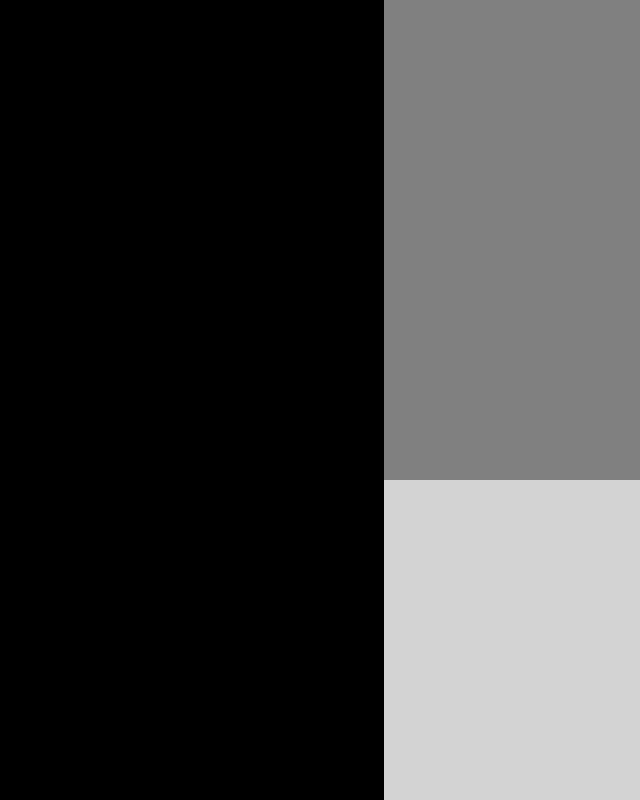
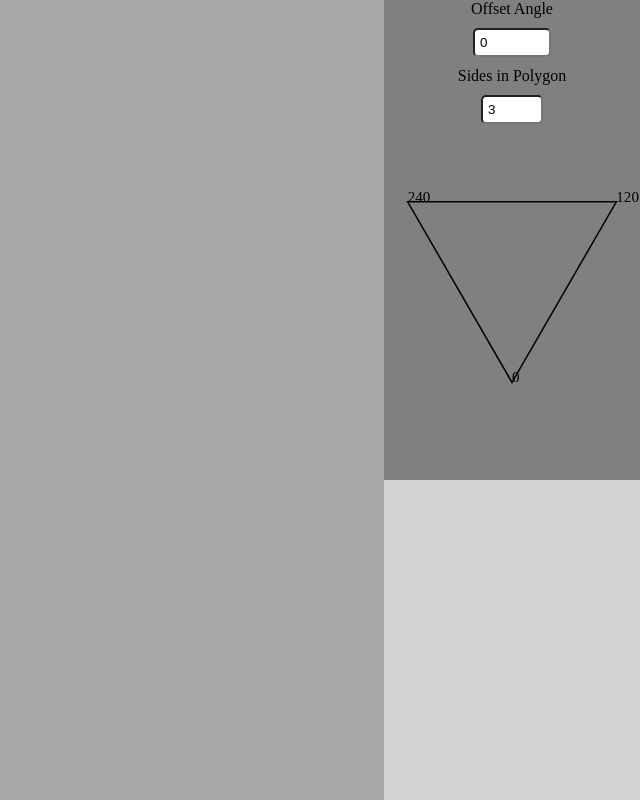
Before and after one commit to pchintalapudi/mdraw, a Vue app: page / in a window 1280 px wide. Shown: the whole page, without its empty margins (640-1280 px from the left). Built offline with nearby package versions, Linux system fonts and the light colour scheme.

Commit message:
Angle calculator helper in progress

```diff
--- a/src/components/drawer/Menu.vue
+++ b/src/components/drawer/Menu.vue
@@ -1,13 +1,16 @@
 <template>
   <aside>
-    <section></section>
+    <section>
+        <angle-calc></angle-calc>
+    </section>
     <minimap></minimap>
   </aside>
 </template>
 <script lang="ts">
 import Vue from "vue";
 import Minimap from "./widgets/Minimap.vue";
+import AngleCalc from "./widgets/AngleCalc.vue";
 export default Vue.extend({
-  components: { minimap: Minimap }
+  components: { minimap: Minimap, "angle-calc": AngleCalc }
 });
 </script>
--- /dev/null
+++ b/src/components/drawer/widgets/AngleCalc.vue
@@ -0,0 +1,69 @@
+<template>
+  <article class="angle-calc">
+    <form>
+        <label for="offset">Offset Angle</label>
+      <input type="number" name="offset" id="offset" v-model="offset" min="-360" max="360" step="5">
+      <label for="sides">Sides in Polygon</label>
+      <input type="number" name="sides" id="sides" v-model="sideCount" min="3" max="20">
+    </form>
+    <svg
+      :style="'transform:rotate(' + offset + 'deg)'"
+      viewBox="0 0 85 85"
+      preserveAspectRatio="XMidYMid"
+    >
+      <polygon :points="points"></polygon>
+      <text v-for="obj in annotations" :key="obj.style" :style="obj.style">{{obj.text}}</text>
+    </svg>
+  </article>
+</template>
+<script lang="ts">
+import Vue from "vue";
+export default Vue.extend({
+  data: function() {
+    return {
+      offset: 0,
+      sideCount: 3
+    };
+  },
+  computed: {
+    points() {
+      let points = [],
+        size = 40;
+      for (let i = 0; i < this.sideCount; i++) {
+        let str = "";
+        str += 42.5 + size * Math.sin((2 * Math.PI * i) / this.sideCount);
+        str += ",";
+        str += 42.5 + size * Math.cos((2 * Math.PI * i) / this.sideCount);
+        points.push(str);
+      }
+      return points.join(" ");
+    },
+    annotations() {
+      let texts: { style: string; text: string }[] = [];
+      for (let i = 0; i < this.sideCount; i++) {
+        texts.push({
+          style:
+            "transform:translate(" +
+            this.calcX(i) +
+            "px, " +
+            this.calcY(i) +
+            "px)",
+          text:
+            Number.parseFloat(this.offset.toString()) +
+            (i * 360) / this.sideCount +
+            ""
+        });
+      }
+      return texts;
+    }
+  },
+  methods: {
+    calcX(side: number) {
+      return 42.5 + 40 * Math.sin((2 * Math.PI * side) / this.sideCount);
+    },
+    calcY(side: number) {
+      return 42.5 + 40 * Math.cos((2 * Math.PI * side) / this.sideCount);
+    }
+  }
+});
+</script>
--- a/style/defaults.css
+++ b/style/defaults.css
@@ -20,7 +20,7 @@ main {
 main>:first-child {
     width: 80vw;
     height: 100vh;
-    background-color: black;
+    background-color: darkgray;
 }
 
 main>:last-child {
@@ -41,3 +41,29 @@ aside>:first-child {
     width: 100%;
     background-color: lightgray;
 }
+
+.angle-calc > form, .angle-calc {
+    flex-flow: column nowrap;
+    align-items: center;
+    overflow: hidden;
+}
+
+.angle-calc input {
+    margin: 10px;
+    padding: 5px;
+    border-radius: 5px;
+}
+
+.angle-calc svg {
+    max-height: 40vh;
+}
+
+polygon {
+    stroke: black;
+    stroke-width: 0.5;
+    fill: transparent;
+}
+
+.angle-calc text {
+    font-size: 5px;
+}
```
